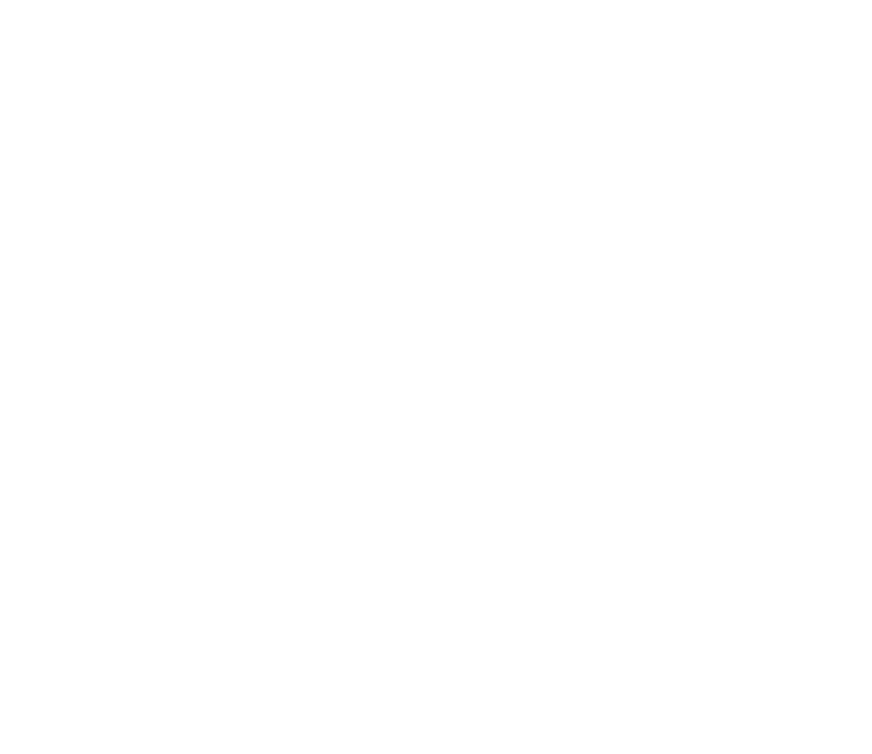
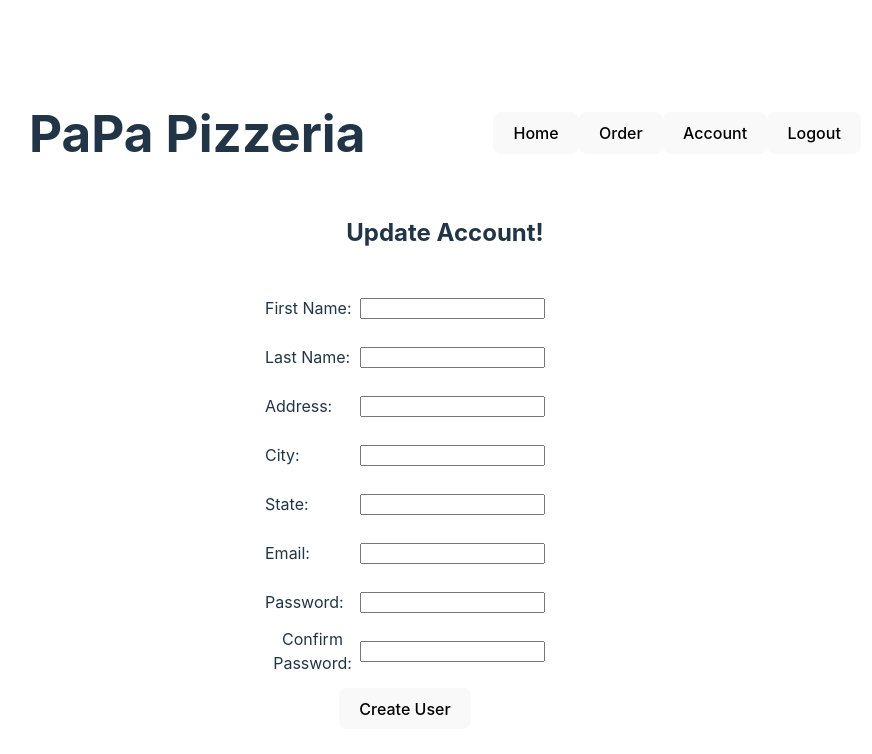
Before and after one commit to Aidannyboi/PizzaTimeGroup7, a React (Vite) app in the folder client/: page /user/account in a window 1280 px wide. Before the commit this address had no page. Shown: the top 754 px of the page, without its empty margins (195-1067 px from the left). Built offline with nearby package versions, Linux system fonts and the light colour scheme.

Commit message:
Added Update user form.

```diff
--- a/client/src/App.jsx
+++ b/client/src/App.jsx
@@ -3,6 +3,7 @@
 import UserForm from './views/UserForm'
 import Dashboard from './views/Dashboard'
 import CreateOrder from './views/CreateOrder'
+import UpdateUser from './views/UpdateUser'
 
 function App() {
 
@@ -13,6 +14,7 @@
           <Route path='/user' element={<UserForm/>}/>
           <Route path='/pizzaHub' element={<Dashboard/>}/>
           <Route path='/order/new' element={<CreateOrder/>}/>
+          <Route path='/user/account' element={<UpdateUser/>}/>
         </Routes>
       </BrowserRouter>
     </>
--- /dev/null
+++ b/client/src/views/UpdateUser.jsx
@@ -0,0 +1,149 @@
+import { useState } from "react"
+import Header from "../components/Header"
+import { useNavigate } from "react-router-dom"
+
+
+const UpdateUser = () => {
+
+    const [first_name, set_First_name] = useState("")
+
+    const [last_name, set_Last_Name] = useState("")
+
+    const [address, set_address] = useState("")
+
+    const [city, set_city] = useState("")
+
+    const [state, set_state] = useState("")
+
+    const [email, set_email] = useState("")
+
+    const [password, set_password] = useState("")
+
+    const [confirm, set_confirm] = useState("")
+
+    const [error, set_error] = useState("")
+
+    const navigate = useNavigate();
+
+    const submitHandler = (e) => {
+        e.preventDefault();
+        axios.put('http://localhost:8000/api/user/',{
+            "first_name" : first_name,
+            "last_name": last_name,
+            "email": email,
+            "state": state,
+            "address": address,
+            "city": city,
+            "password": password,
+            "confirm": confirm
+    },{ withCredentials: true})
+        .then(res => {
+            console.log(res)
+            console.log(res.data);
+            navigate('/pizzaHub')
+        }).catch((err) => {
+            console.log(err.response.data.errors);
+            set_error(err.response.data.errors)
+            //Working on Addressing Paramters For Login Credentials
+        })
+    }
+
+    const handleFirstName = (e) => {
+        set_First_name(e.target.value)
+    }
+
+    const handleLastName = (e) => {
+        set_Last_Name(e.target.value)
+    }
+
+    const handleAdress = (e) => {
+        set_address(e.target.value)
+    }
+
+    const handleCity = (e) =>{
+        set_city(e.target.value)
+    }
+
+    const handleState = (e) => {
+        set_state(e.target.value)
+    }
+
+    const handleEmail = (e) => {
+        set_email(e.target.value)
+    }
+
+    const handlePassword = (e) => {
+        set_password(e.target.value)
+    }
+
+    const handleConfirm = (e) => {
+        set_confirm(e.target.value)
+    }
+
+    return(
+        <>
+        <Header/>
+
+        <div>
+            <h2>Update Account!</h2>
+        </div>
+        <div className="login">
+                <div className="BodyStyle login">
+                    <form onSubmit={submitHandler}>
+                        <div className="inputStyle">
+                            <p>First Name:</p>
+                            <p>{}</p>
+                            <input type="text" onChange={handleFirstName} value={first_name}/>
+                        </div>
+
+                        <div className="inputStyle">
+                            <p>Last Name:</p>
+                            <p>{}</p>
+                            <input type="text" onChange={handleLastName} value={last_name}/>
+                        </div>
+
+                        <div className="inputStyle">
+                            <p>Address:</p>
+                            <p>{}</p>
+                            <input type="text" onChange={handleAdress} value={address}/>
+                        </div>
+
+                        <div className="inputStyle">
+                            <p>City:</p>
+                            <p>{}</p>
+                            <input type="text" onChange={handleCity} value={city}/>
+                        </div>
+
+                        <div className="inputStyle">
+                            <p>State:</p>
+                            <p>{}</p>
+                            <input type="text" onChange={handleState} value={state}/>
+                        </div>
+
+                        <div className="inputStyle">
+                            <p>Email:</p>
+                            <p>{}</p>
+                            <input type="text" onChange={handleEmail} value={email}/>
+                        </div>
+
+                        <div className="inputStyle">
+                            <p>Password:</p>
+                            <p>{}</p>
+                            <input type="text" onChange={handlePassword} value={password}/>
+                        </div>
+
+                        <div className="inputStyle">
+                            <p>Confirm Password:</p>
+                            <p>{}</p>
+                            <input type="text" onChange={handleConfirm} value={confirm}/>
+                        </div>
+
+                        <button>Create User</button>
+                    </form>
+                </div>
+            </div>
+        </>
+    )
+}
+
+export default UpdateUser;
```
